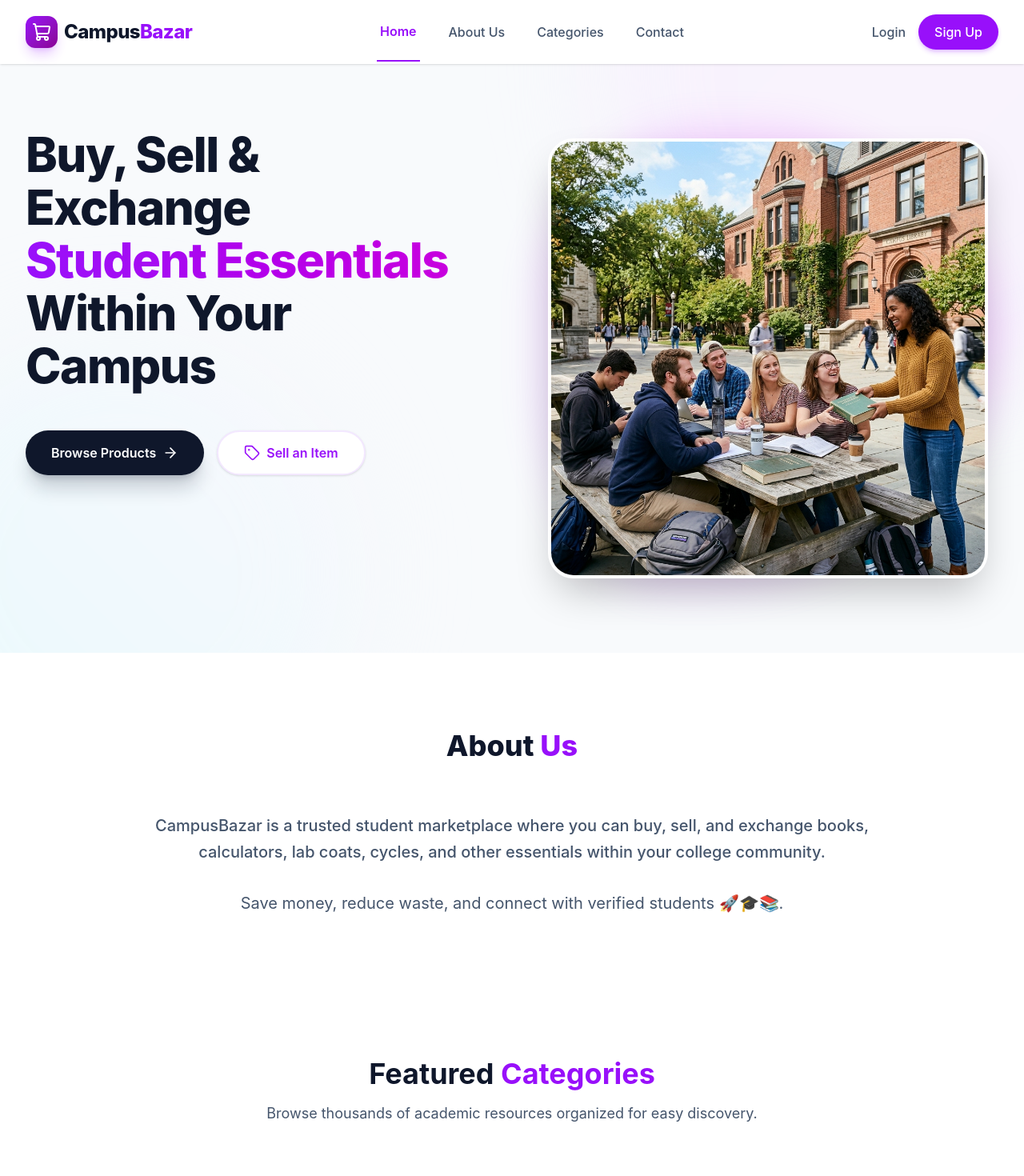
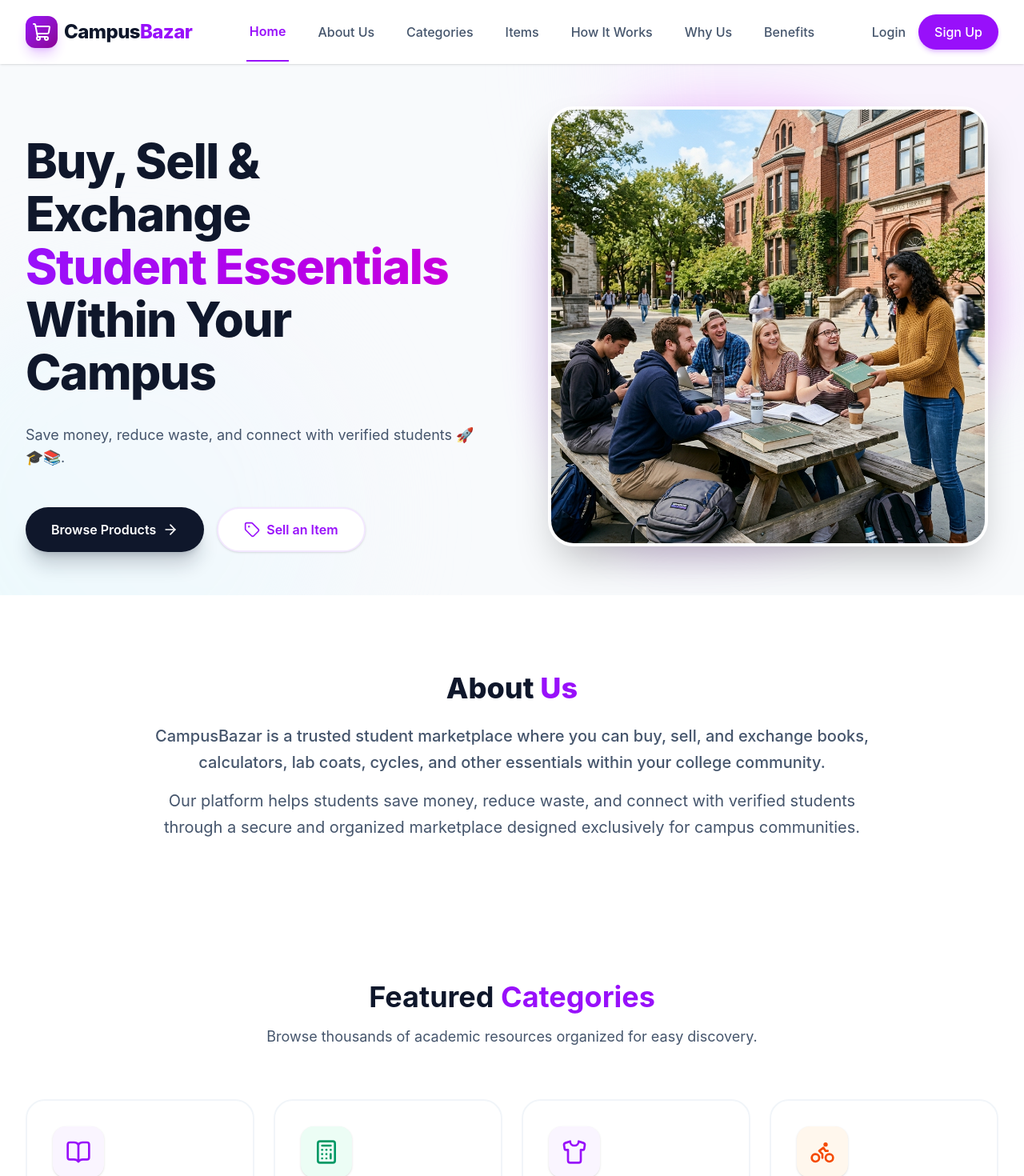
Before and after one commit to bharathi3115/CampusBazar, a React (Vite) app: page / in a window 1280 px wide. Shown: the top 1470 px of the page at 80% size. Built offline with nearby package versions, Linux system fonts and the light colour scheme.

Commit message:
homepage2

```diff
--- a/src/components/AboutUs.jsx
+++ b/src/components/AboutUs.jsx
@@ -2,18 +2,18 @@ import React from 'react';
 
 const AboutUs = () => {
   return (
-    <section className="py-24 bg-white relative">
+    <section className="py-24 bg-white relative overflow-hidden" id="about-us">
       <div className="max-w-7xl mx-auto px-4 sm:px-6 lg:px-8">
-        <div className="text-center max-w-3xl mx-auto mb-16">
-          <h2 className="text-3xl md:text-4xl font-extrabold text-slate-900 mb-6">About <span className="text-purple-600">Us</span></h2>
+        <div className="text-center max-w-3xl mx-auto mb-6">
+          <h2 className="text-3xl md:text-4xl font-extrabold text-slate-900 mb-4">About <span className="text-purple-600">Us</span></h2>
         </div>
 
-        <div className="max-w-4xl mx-auto space-y-8 text-center">
+        <div className="max-w-4xl mx-auto space-y-4 text-center">
           <p className="text-lg md:text-xl text-slate-600 leading-relaxed font-medium">
             CampusBazar is a trusted student marketplace where you can buy, sell, and exchange books, calculators, lab coats, cycles, and other essentials within your college community.
           </p>
           <p className="text-lg md:text-xl text-slate-600 leading-relaxed">
-            Save money, reduce waste, and connect with verified students 🚀🎓📚.
+            Our platform helps students save money, reduce waste, and connect with verified students through a secure and organized marketplace designed exclusively for campus communities.
           </p>
         </div>
       </div>
--- a/src/components/Categories.jsx
+++ b/src/components/Categories.jsx
@@ -14,7 +14,7 @@ const categories = [
 
 const Categories = () => {
   return (
-    <section className="py-20 bg-white">
+    <section className="py-20 bg-white" id="categories">
       <div className="max-w-7xl mx-auto px-4 sm:px-6 lg:px-8">
         <div className="text-center max-w-3xl mx-auto mb-16">
           <h2 className="text-3xl md:text-4xl font-bold text-slate-900 mb-4">Featured <span className="text-purple-600">Categories</span></h2>
--- a/src/components/Hero.jsx
+++ b/src/components/Hero.jsx
@@ -3,18 +3,18 @@ import { Search, ArrowRight, Tag, BookOpen, Calculator, Sparkles } from 'lucide-
 
 const Hero = () => {
   return (
-    <div className="relative overflow-hidden bg-slate-50 min-h-[90vh] flex items-center">
+    <div className="relative overflow-hidden bg-slate-50" id="home">
       {/* Dynamic Background Gradients */}
       <div className="absolute top-0 right-0 w-[800px] h-[800px] bg-gradient-to-br from-purple-100/40 via-fuchsia-100/40 to-purple-100/40 rounded-full blur-3xl -translate-y-1/2 translate-x-1/3"></div>
       <div className="absolute bottom-0 left-0 w-[600px] h-[600px] bg-gradient-to-tr from-cyan-100/40 to-purple-50/40 rounded-full blur-3xl translate-y-1/3 -translate-x-1/4"></div>
 
 
 
-      <div className="max-w-7xl mx-auto px-4 sm:px-6 lg:px-8 py-20 relative z-10 w-full">
+      <div className="max-w-7xl mx-auto px-4 sm:px-6 lg:px-8 pt-10 pb-12 relative z-10 w-full">
         <div className="grid grid-cols-1 lg:grid-cols-2 gap-16 items-start">
 
           {/* Text Content */}
-          <div className="space-y-8 text-center lg:text-left">
+          <div className="space-y-8 text-center lg:text-left lg:mt-12">
 
             <h1 className="text-4xl md:text-5xl lg:text-[3.5rem] xl:text-6xl font-extrabold text-slate-900 leading-[1.1] tracking-tight">
               Buy, Sell & <br/>
@@ -22,6 +22,10 @@ const Hero = () => {
               <span className="text-transparent bg-clip-text bg-gradient-to-r from-purple-600 to-fuchsia-600">Student Essentials</span><br/>
               Within Your Campus
             </h1>
+
+            <p className="text-lg text-slate-600 max-w-2xl mx-auto lg:mx-0">
+              Save money, reduce waste, and connect with verified students 🚀🎓📚.
+            </p>
 
             <div className="flex flex-wrap gap-4 justify-center lg:justify-start pt-4">
               <button className="bg-slate-900 text-white px-8 py-3.5 rounded-full font-semibold hover:bg-slate-800 transition-all transform hover:-translate-y-1 shadow-xl shadow-slate-900/20 flex items-center gap-2">
--- a/src/components/Listings.jsx
+++ b/src/components/Listings.jsx
@@ -51,11 +51,11 @@ const listings = [
 
 const Listings = () => {
   return (
-    <section className="py-20 bg-slate-50">
+    <section className="py-20 bg-slate-50" id="items">
       <div className="max-w-7xl mx-auto px-4 sm:px-6 lg:px-8">
         <div className="flex flex-col md:flex-row md:justify-between md:items-end mb-12 gap-4">
           <div>
-            <h2 className="text-3xl md:text-4xl font-bold text-slate-900 mb-4">Latest <span className="text-purple-600">Marketplace Listings</span></h2>
+            <h2 className="text-3xl md:text-4xl font-bold text-slate-900 mb-4">Find Your <span className="text-purple-600">Item</span></h2>
             <p className="text-lg text-slate-600 max-w-2xl">Discover second-hand academic and personal items posted by verified students.</p>
           </div>
           <button className="hidden md:flex items-center gap-2 text-purple-600 font-semibold hover:text-purple-800 transition-colors">
@@ -74,15 +74,7 @@ const Listings = () => {
                   className="w-full h-full object-cover transform group-hover:scale-105 transition-transform duration-500"
                 />
 
-                {/* Condition Badge */}
-                <div className="absolute top-3 left-3">
-                  <span className="bg-white/95 text-slate-800 text-xs font-bold px-2.5 py-1 rounded-md shadow-sm border border-slate-100">
-                    {item.condition}
-                  </span>
-                </div>
-                <button className="absolute top-3 right-3 bg-white/90 backdrop-blur-sm p-1.5 rounded-full shadow-sm text-slate-400 hover:text-red-500 hover:bg-white transition-all z-10">
-                  <Heart className="w-4 h-4" />
-                </button>
+
               </div>
 
               {/* Content Section */}
@@ -103,9 +95,7 @@ const Listings = () => {
                   <span className="font-medium truncate">{item.seller}</span>
                 </div>
 
-                <button className="w-full mt-4 bg-slate-50 text-slate-900 text-sm font-bold py-2.5 rounded-lg hover:bg-purple-600 hover:text-white transition-all border border-slate-200 hover:border-purple-600 shadow-sm">
-                  View Details
-                </button>
+
               </div>
             </div>
           ))}
--- a/src/components/Navbar.jsx
+++ b/src/components/Navbar.jsx
@@ -1,15 +1,60 @@
-import React, { useState } from 'react';
-import { ShoppingCart, Menu, X, Search, Heart, User } from 'lucide-react';
+import React, { useState, useEffect } from 'react';
+import { ShoppingCart, Menu, X } from 'lucide-react';
+
+const NAV_ITEMS = [
+  { label: 'Home', id: 'home' },
+  { label: 'About Us', id: 'about-us' },
+  { label: 'Categories', id: 'categories' },
+  { label: 'Items', id: 'items' },
+  { label: 'How It Works', id: 'how-it-works' },
+  { label: 'Why Us', id: 'why-us' },
+  { label: 'Benefits', id: 'benefits' },
+];
 
 const Navbar = () => {
   const [isOpen, setIsOpen] = useState(false);
+  const [activeSection, setActiveSection] = useState('home');
+
+  useEffect(() => {
+    const handleScroll = () => {
+      // 100px offset to detect active section when it's slightly below the navbar
+      const scrollPosition = window.scrollY + 100;
+
+      let currentActive = 'home';
+      for (const item of NAV_ITEMS) {
+        const section = document.getElementById(item.id);
+        if (section) {
+          const sectionTop = section.offsetTop;
+          if (scrollPosition >= sectionTop) {
+            currentActive = item.id;
+          }
+        }
+      }
+      setActiveSection(currentActive);
+    };
+
+    window.addEventListener('scroll', handleScroll);
+    return () => window.removeEventListener('scroll', handleScroll);
+  }, []);
+
+  const scrollToSection = (e, id) => {
+    e.preventDefault();
+    const element = document.getElementById(id);
+    if (element) {
+      element.scrollIntoView({ behavior: 'smooth' });
+    }
+    setIsOpen(false);
+  };
 
   return (
     <nav className="bg-white/80 backdrop-blur-md shadow-sm sticky top-0 z-50 transition-all duration-300">
       <div className="max-w-7xl mx-auto px-4 sm:px-6 lg:px-8">
         <div className="flex justify-between h-20 items-center">
           {/* Logo */}
-          <div className="flex-shrink-0 flex items-center gap-2 cursor-pointer group">
+          <div
+            className="flex-shrink-0 flex items-center gap-2 cursor-pointer group"
+            onClick={(e) => scrollToSection(e, 'home')}
+          >
             <div className="w-10 h-10 bg-gradient-to-br from-purple-600 to-fuchsia-800 rounded-xl flex items-center justify-center transform group-hover:rotate-12 transition-transform duration-300 shadow-lg shadow-purple-500/30">
               <ShoppingCart className="text-white w-6 h-6" />
             </div>
@@ -18,10 +63,20 @@ const Navbar = () => {
 
           {/* Desktop Menu */}
           <div className="hidden lg:flex space-x-6 xl:space-x-8 items-center">
-            <a href="#" className="text-purple-600 font-semibold border-b-2 border-purple-600 px-1 py-6 transition-all">Home</a>
-            <a href="#" className="text-slate-600 hover:text-purple-600 font-medium transition-colors px-1 py-6 relative after:absolute after:bottom-0 after:left-0 after:h-0.5 after:w-0 hover:after:w-full after:bg-purple-600 after:transition-all after:duration-300">About Us</a>
-            <a href="#" className="text-slate-600 hover:text-purple-600 font-medium transition-colors px-1 py-6 relative after:absolute after:bottom-0 after:left-0 after:h-0.5 after:w-0 hover:after:w-full after:bg-purple-600 after:transition-all after:duration-300">Categories</a>
-            <a href="#" className="text-slate-600 hover:text-purple-600 font-medium transition-colors px-1 py-6 relative after:absolute after:bottom-0 after:left-0 after:h-0.5 after:w-0 hover:after:w-full after:bg-purple-600 after:transition-all after:duration-300">Contact</a>
+            {NAV_ITEMS.map((item) => (
+              <a
+                key={item.id}
+                href={`#${item.id}`}
+                onClick={(e) => scrollToSection(e, item.id)}
+                className={`px-1 py-6 transition-all relative font-medium
+                  ${activeSection === item.id
+                    ? 'text-purple-600 border-b-2 border-purple-600 font-semibold'
+                    : 'text-slate-600 hover:text-purple-600 after:absolute after:bottom-0 after:left-0 after:h-0.5 after:w-0 hover:after:w-full after:bg-purple-600 after:transition-all after:duration-300'
+                  }`}
+              >
+                {item.label}
+              </a>
+            ))}
           </div>
 
           {/* Actions */}
@@ -50,10 +105,20 @@ const Navbar = () => {
       {isOpen && (
         <div className="lg:hidden absolute top-20 left-0 w-full bg-white shadow-xl border-t border-slate-100 animate-in slide-in-from-top-2">
           <div className="px-4 pt-2 pb-6 space-y-1">
-            <a href="#" className="block px-3 py-3 text-base font-medium text-purple-600 bg-purple-50 rounded-lg">Home</a>
-            <a href="#" className="block px-3 py-3 text-base font-medium text-slate-600 hover:text-purple-600 hover:bg-slate-50 rounded-lg">About Us</a>
-            <a href="#" className="block px-3 py-3 text-base font-medium text-slate-600 hover:text-purple-600 hover:bg-slate-50 rounded-lg">Categories</a>
-            <a href="#" className="block px-3 py-3 text-base font-medium text-slate-600 hover:text-purple-600 hover:bg-slate-50 rounded-lg">Contact</a>
+            {NAV_ITEMS.map((item) => (
+              <a
+                key={item.id}
+                href={`#${item.id}`}
+                onClick={(e) => scrollToSection(e, item.id)}
+                className={`block px-3 py-3 text-base font-medium rounded-lg transition-colors
+                  ${activeSection === item.id
+                    ? 'text-purple-600 bg-purple-50'
+                    : 'text-slate-600 hover:text-purple-600 hover:bg-slate-50'
+                  }`}
+              >
+                {item.label}
+              </a>
+            ))}
             <div className="pt-4 flex gap-3">
                <button className="flex-1 border border-purple-200 text-purple-600 px-4 py-2 rounded-lg font-medium hover:bg-purple-50">Login</button>
                <button className="flex-1 bg-purple-600 text-white px-4 py-2 rounded-lg font-medium shadow-md">Sign Up</button>
--- a/src/components/PlatformBenefits.jsx
+++ b/src/components/PlatformBenefits.jsx
@@ -21,7 +21,7 @@ const solutions = [
 
 const PlatformBenefits = () => {
   return (
-    <section className="py-24 bg-slate-50">
+    <section className="py-24 bg-slate-50" id="benefits">
       <div className="max-w-7xl mx-auto px-4 sm:px-6 lg:px-8">
         <div className="text-center max-w-3xl mx-auto mb-16">
           <h2 className="text-3xl md:text-4xl font-extrabold text-slate-900 mb-6">Platform <span className="text-purple-600">Benefits</span></h2>
@@ -30,18 +30,18 @@ const PlatformBenefits = () => {
 
         <div className="grid grid-cols-1 md:grid-cols-2 gap-8 lg:gap-12">
           {/* Current Problems */}
-          <div className="bg-white rounded-3xl p-8 border border-red-100 shadow-lg shadow-red-500/5 relative overflow-hidden">
-            <div className="absolute top-0 right-0 w-32 h-32 bg-red-50 rounded-bl-full -mr-8 -mt-8"></div>
-            <h3 className="text-2xl font-bold text-slate-900 mb-8 flex items-center gap-3">
-              <span className="w-10 h-10 rounded-full bg-red-100 flex items-center justify-center text-red-500">
+          <div className="bg-red-100 rounded-3xl p-8 border border-red-200 shadow-lg shadow-red-500/10 relative overflow-hidden text-slate-900">
+            <div className="absolute top-0 right-0 w-64 h-64 bg-red-200/50 rounded-full blur-3xl -mr-20 -mt-20"></div>
+            <h3 className="text-2xl font-bold mb-8 flex items-center gap-3 relative z-10">
+              <span className="w-10 h-10 rounded-full bg-red-200 flex items-center justify-center text-red-600 backdrop-blur-sm">
                 <XCircle className="w-6 h-6" />
               </span>
               Current Problems
             </h3>
             <ul className="space-y-5 relative z-10">
               {problems.map((problem, index) => (
-                <li key={index} className="flex items-center gap-3 text-slate-600 text-lg">
-                  <XCircle className="w-5 h-5 text-red-400 flex-shrink-0" />
+                <li key={index} className="flex items-center gap-3 text-slate-800 text-lg">
+                  <XCircle className="w-5 h-5 text-red-500 flex-shrink-0" />
                   {problem}
                 </li>
               ))}
@@ -49,18 +49,18 @@ const PlatformBenefits = () => {
           </div>
 
           {/* CampusBazar Solutions */}
-          <div className="bg-gradient-to-br from-purple-600 to-fuchsia-700 rounded-3xl p-8 shadow-xl relative overflow-hidden text-white">
-            <div className="absolute top-0 right-0 w-64 h-64 bg-white/10 rounded-full blur-3xl -mr-20 -mt-20"></div>
+          <div className="bg-emerald-100 rounded-3xl p-8 border border-emerald-200 shadow-lg shadow-emerald-500/10 relative overflow-hidden text-slate-900">
+            <div className="absolute top-0 right-0 w-64 h-64 bg-emerald-200/50 rounded-full blur-3xl -mr-20 -mt-20"></div>
             <h3 className="text-2xl font-bold mb-8 flex items-center gap-3 relative z-10">
-              <span className="w-10 h-10 rounded-full bg-white/20 flex items-center justify-center text-white backdrop-blur-sm">
+              <span className="w-10 h-10 rounded-full bg-emerald-200 flex items-center justify-center text-emerald-700 backdrop-blur-sm">
                 <CheckCircle className="w-6 h-6" />
               </span>
               CampusBazar Solutions
             </h3>
             <ul className="space-y-5 relative z-10">
               {solutions.map((solution, index) => (
-                <li key={index} className="flex items-center gap-3 text-purple-50 text-lg">
-                  <CheckCircle className="w-5 h-5 text-green-300 flex-shrink-0" />
+                <li key={index} className="flex items-center gap-3 text-slate-800 text-lg">
+                  <CheckCircle className="w-5 h-5 text-emerald-600 flex-shrink-0" />
                   {solution}
                 </li>
               ))}
--- a/src/components/WhyChooseUs.jsx
+++ b/src/components/WhyChooseUs.jsx
@@ -54,7 +54,7 @@ const features = [
 
 const WhyChooseUs = () => {
   return (
-    <section className="py-24 bg-slate-900 relative overflow-hidden">
+    <section className="py-24 bg-slate-900 relative overflow-hidden" id="why-us">
       <div className="max-w-7xl mx-auto px-4 sm:px-6 lg:px-8 relative z-10">
         <div className="text-center max-w-3xl mx-auto mb-16">
           <h2 className="text-3xl md:text-4xl font-extrabold text-white mb-6">Why Choose <span className="text-purple-400">CampusBazar</span></h2>
--- a/src/index.css
+++ b/src/index.css
@@ -1,6 +1,10 @@
 @import "tailwindcss";
 
 @layer base {
+  html {
+    scroll-behavior: smooth;
+    scroll-padding-top: 80px; /* Accounts for the fixed navbar height */
+  }
   body {
     @apply bg-white text-slate-900;
   }
```
Also changed, not shown: src/components/HowItWorks.jsx (+9 -7 lines).
